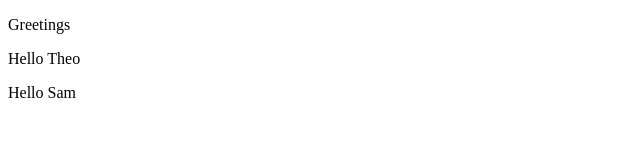
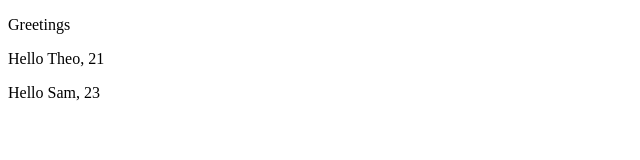
Before and after one commit to swright3/helsinki, a React (Create React App) app in the folder part1/: page / in a window 1280 px wide. Shown: the top 160 px of the page, without its empty margins (0-640 px from the left). Built offline with nearby package versions, Linux system fonts and the light colour scheme.

Commit message:
More props

```diff
--- a/part1/src/App.js
+++ b/part1/src/App.js
@@ -1,17 +1,19 @@
 const Hello = (props) => {
   return (
     <div>
-      <p>Hello {props.name}</p>
+      <p>Hello {props.name}, {props.age}</p>
     </div>
   )
 }
 
 function App() {
+  const name = "Sam"
+  const age = 23
   return (
     <div>
       <p>Greetings</p>
-      <Hello name="Theo"/>
-      <Hello name="Sam"/>
+      <Hello name="Theo" age="21"/>
+      <Hello name={name} age={age}/>
     </div>
   );
 }
```
